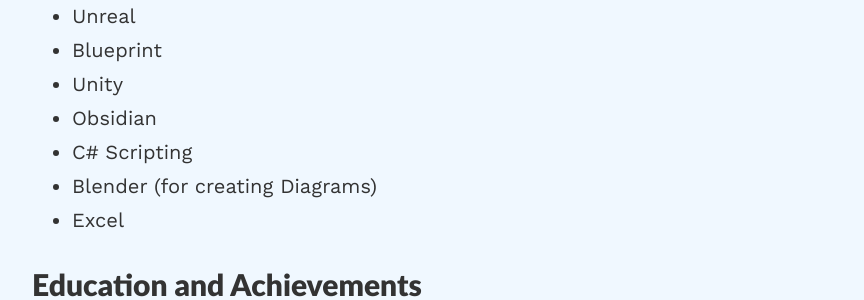
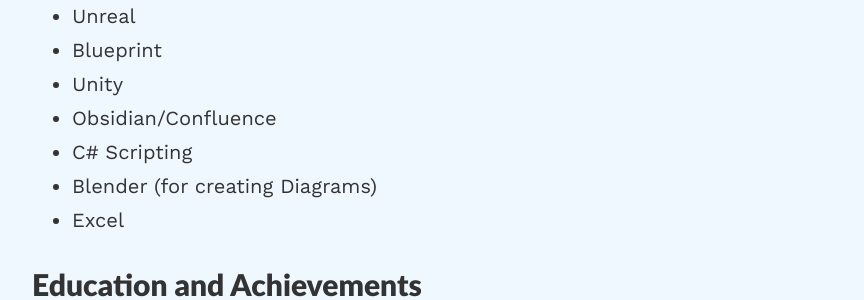
Before and after one commit to sinbadthepoet/sinbadthepoet.github.io, a Jekyll site: the page built from index.md, in a window 1280 px wide and 900 px high, scrolled down 765 px. Shown: the part 154-454 px from the top of the window, without its empty margins (208-1072 px from the left). Built offline with Jekyll 4.4.1, drawn with Linux system fonts in a browser that asks for light colours; nearby versions of some CDN libraries.

Commit message:
Added Confluence

```diff
--- a/index.md
+++ b/index.md
@@ -17,7 +17,7 @@
 - Unreal
 - Blueprint
 - Unity
-- Obsidian
+- Obsidian/Confluence
 - C# Scripting
 - Blender (for creating Diagrams)
 - Excel
```
